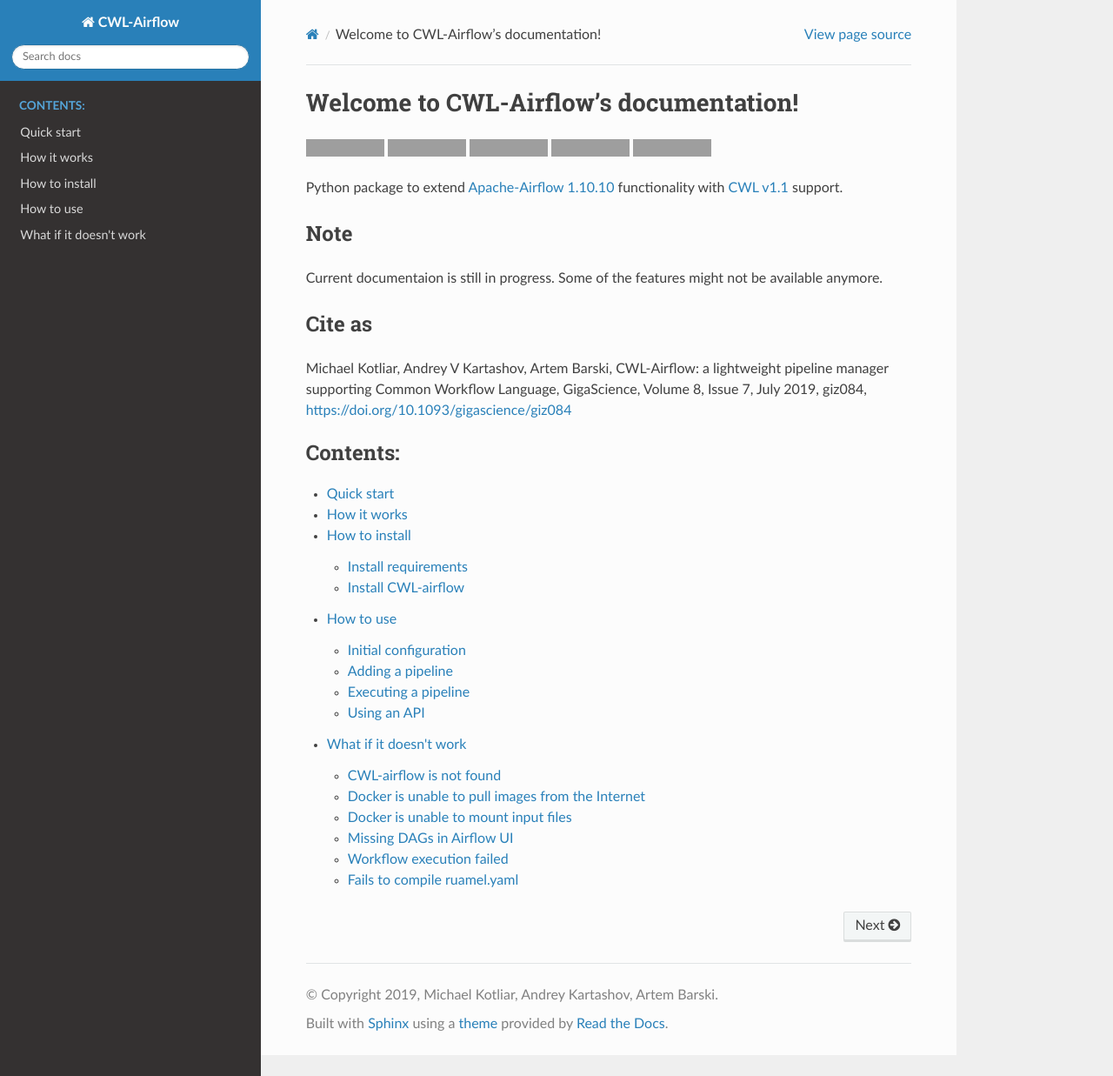
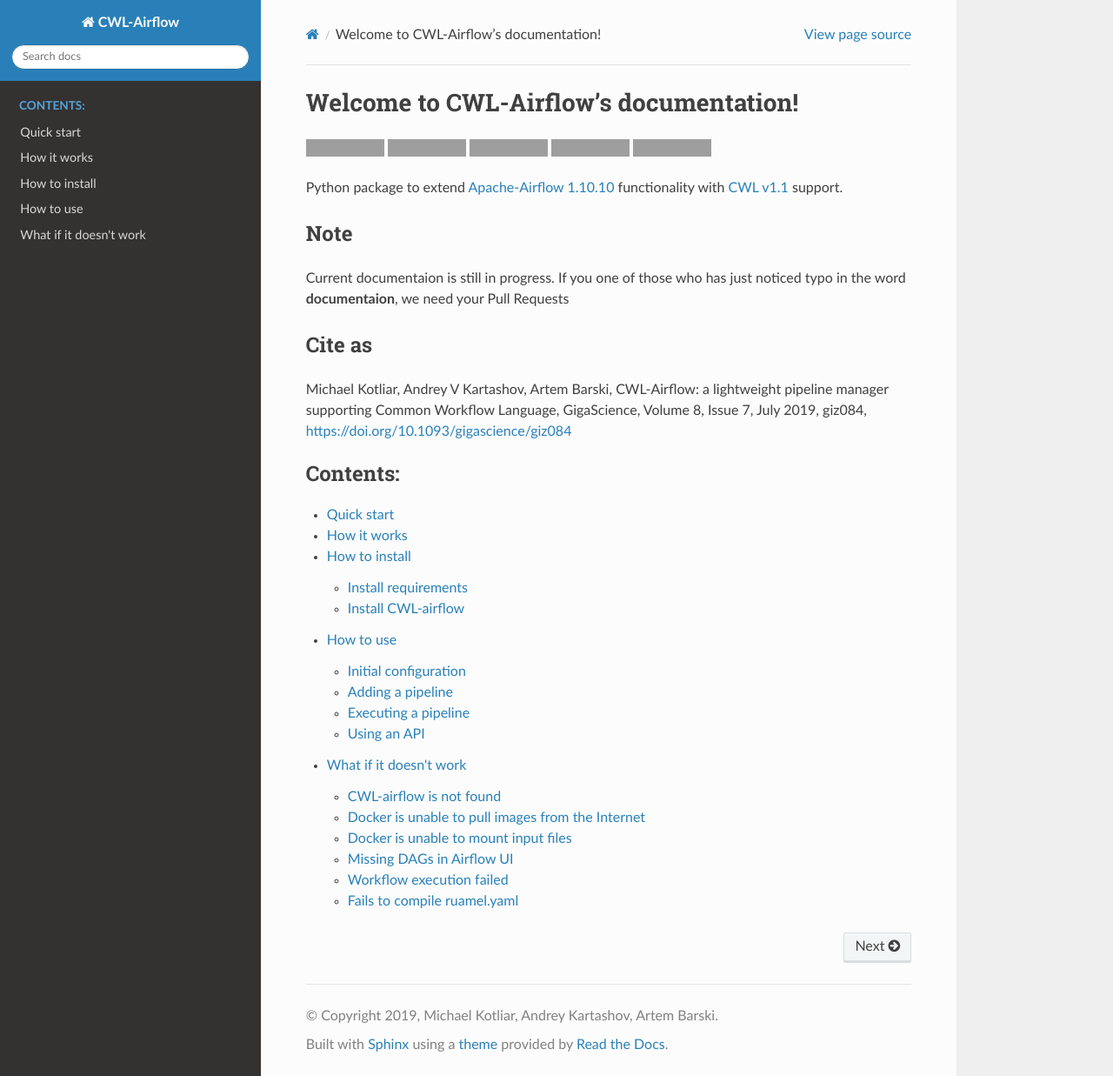
Before and after one commit to Barski-lab/cwl-airflow, a Sphinx documentation site: the page built from docs/index.rst, in a window 1280 px wide and 1237 px high. Shown: the whole window at 87% size. Built offline with Sphinx 7.4.7 and the Read the Docs theme 2.0.0, drawn with Linux system fonts in a browser that asks for light colours; grey boxes are pictures that could not be loaded.

Commit message:
Enough with the documentation, need to do real work

```diff
--- a/docs/index.rst
+++ b/docs/index.rst
@@ -24,7 +24,7 @@ Python package to extend `Apache-Airflow 1.10.10 <https://airflow.apache.org>`_
 Note
 ----
 
-Current documentaion is still in progress. Some of the features might not be available anymore.
+Current documentaion is still in progress. If you one of those who has just noticed typo in the word **documentaion**, we need your Pull Requests
 
 Cite as
 -------
```
